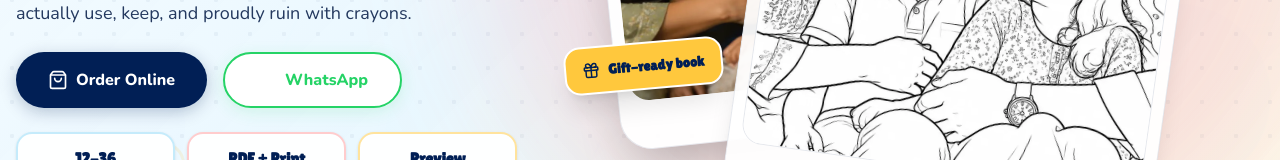
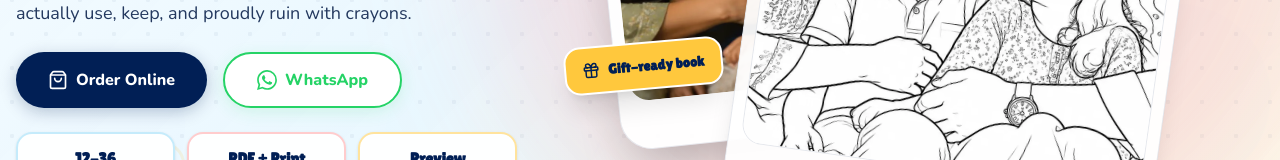
Before and after one commit to Hamza-op/memory-coloring, a React (Vite) app: page / in a window 1280 px wide. Shown: the part 527-687 px from the top of the page. Built offline with nearby package versions, Linux system fonts and the light colour scheme.

Commit message:
Update LandingPage.tsx

```diff
--- a/src/components/LandingPage.tsx
+++ b/src/components/LandingPage.tsx
@@ -11,9 +11,10 @@ import grandparentsPhoto from '../../assets/memory-coloring-20260513-223140.webp
 import grandparentsSketch from '../../assets/memory-coloring-20260513-223143.webp';
 import petPhoto from '../../assets/memory-coloring-20260513-223145.webp';
 import petSketch from '../../assets/memory-coloring-20260513-223148.webp';
+import momDaughterPhoto from '../../assets/mom-daughter-selfie-photo.png';
+import momDaughterSketch from '../../assets/mom-daughter-selfie-sketch.png';
 import processPromo from '../../assets/memory-coloring-20260513-223545.webp';
 import birthdayPoster from '../../assets/memory-coloring-20260513-224058.webp';
-import adventurePoster from '../../assets/memory-coloring-20260513-224258.webp';
 import milestonePoster from '../../assets/memory-coloring-20260513-224638.webp';
 import schoolPoster from '../../assets/memory-coloring-20260513-225412.webp';
 
@@ -60,7 +61,7 @@ const Hero = () => {
                   <ShoppingBag size={20} /> Order Online
                 </button>
                 <a href="https://wa.me/923462083310?text=Hi%20memorycoloring!%20I%20would%20like%20to%20know%20more%20about%20your%20custom%20coloring%20books." target="_blank" rel="noreferrer" className="btn-wa w-full sm:w-auto justify-center">
-                  <WhatsAppIcon size={20} className="text-white" /> WhatsApp
+                  <WhatsAppIcon size={20} /> WhatsApp
                 </a>
               </div>
               <div className="mt-6 grid grid-cols-3 gap-2 sm:gap-3 max-w-lg mx-auto lg:mx-0">
@@ -231,7 +232,7 @@ const WhyUs = () => {
   ];
 
   return (
-    <section id="how-it-works" className="py-8 px-4 overflow-hidden relative">
+    <section id="parent-trust" className="py-8 px-4 overflow-hidden relative">
       <div className="max-w-7xl mx-auto">
         <div className="flex flex-col items-center mb-10 px-4">
           <motion.div initial={{ y: -10, rotate: -5 }} whileInView={{ y: 0, rotate: 0 }} transition={{ type: "spring" }} viewport={{ once: true }} className="badge bg-violet/10 text-violet-text mb-4 border border-violet/20 shadow-sm">
@@ -271,10 +272,10 @@ const PaintingGallery = () => {
     { title: 'The Laugh Page', before: familyPhoto, after: familySketch, note: 'Family giggles become a page they can color again and again.', tag: 'From sofa chaos to crayon-ready' },
     { title: 'Nani & Nana Edition', before: grandparentsPhoto, after: grandparentsSketch, note: 'A warm moment turns into a keepsake kids can actually play with.', tag: 'Tiny hands, big feelings' },
     { title: 'Pet Sidekick Mode', before: petPhoto, after: petSketch, note: 'The family pet gets promoted to coloring-book main character.', tag: 'Fur, paws, instant hero' },
+    { title: 'Selfie Smile Page', before: momDaughterPhoto, after: momDaughterSketch, note: 'A favorite selfie becomes a keepsake page filled with familiar smiles.', tag: 'Real faces, sweet memories' },
   ];
   const campaigns = [
     { title: 'Birthday Memory', image: birthdayPoster },
-    { title: 'Magical Adventure', image: adventurePoster },
     { title: 'Milestone Celebration', image: milestonePoster },
     { title: 'First Day of School', image: schoolPoster },
   ];
```
